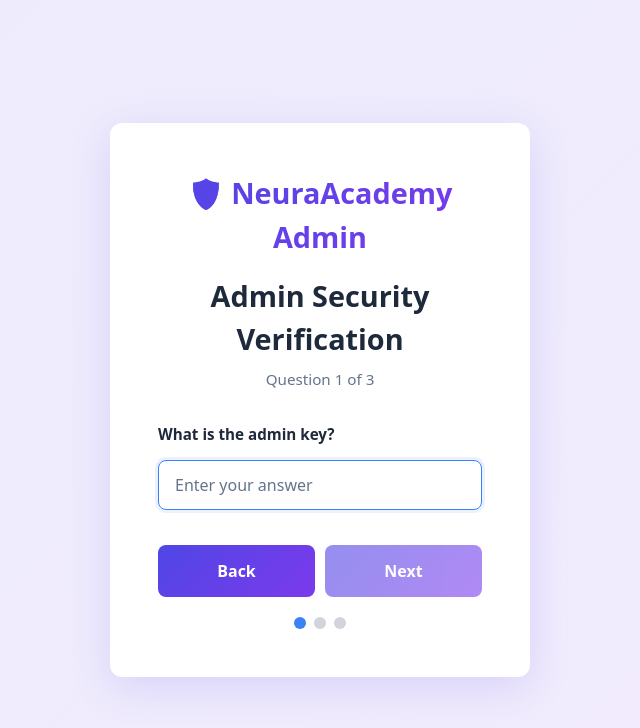
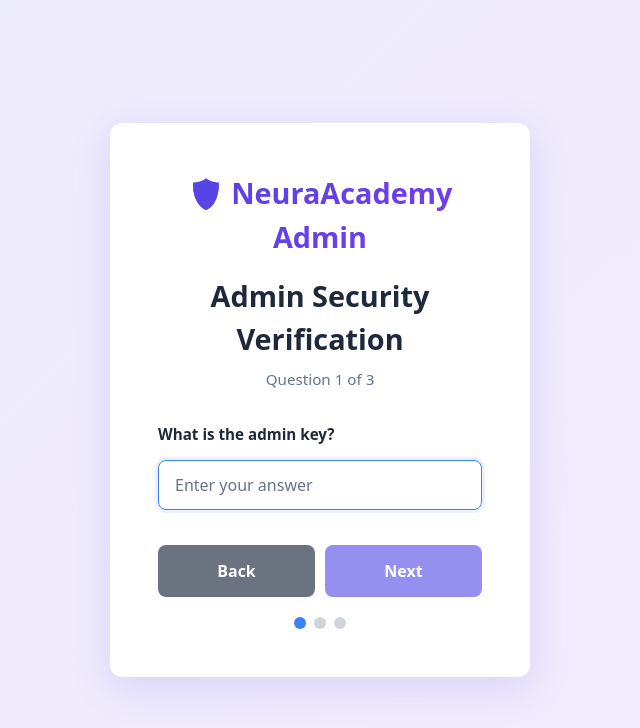
Before and after one commit to nishchup489-afk/NeuraAcademy-backend, a React app in the folder frontend/: page /auth/login/admin in a window 1280 px wide. Shown: the top 728 px of the page, without its empty margins (320-960 px from the left). Built offline with nearby package versions, Linux system fonts and the light colour scheme; no server answers; the HTML template or start-up script is replaced by a standard one.

Commit message:
changed auth-button color

```diff
--- a/frontend/src/components/AuthForms/AuthForms.css
+++ b/frontend/src/components/AuthForms/AuthForms.css
@@ -107,7 +107,7 @@
 .auth-button {
   width: 100%;
   padding: 0.85rem;
-  background: linear-gradient(135deg, var(--primary), var(--secondary));
+  background: var(--primary);
   color: white;
   border: none;
   border-radius: 8px;
```
